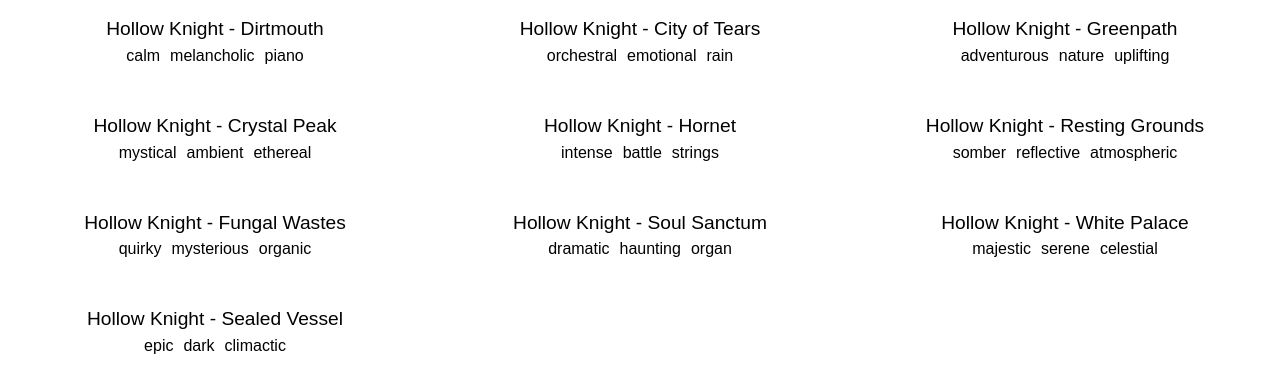
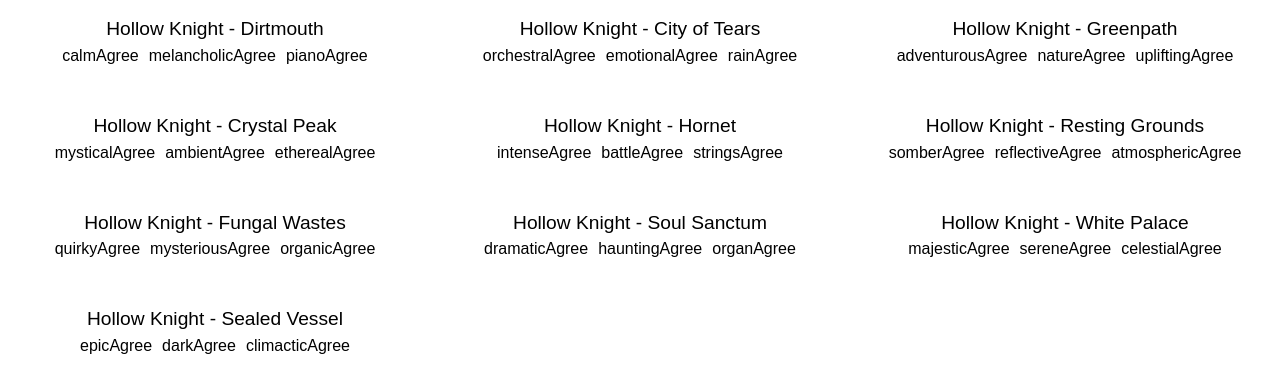
Before and after one commit to CrumrineCoder/bardicinspirationnext, a Next.js app: page / in a window 1280 px wide. Shown: the top 392 px of the page. Built offline with nearby package versions, Linux system fonts and the light colour scheme.

Commit message:
setting up dummy db

```diff
--- a/src/app/components/MusicBox.tsx
+++ b/src/app/components/MusicBox.tsx
@@ -9,14 +9,9 @@
   artist: string;
   user: {
     id: number;
-    name: string;
+    userName: string;
     email: string;
-  };
-  setUser: React.Dispatch<React.SetStateAction<{
-    id: number;
-    name: string;
-    email: string;
-  }>>;
+  } | null;
 }
 
 const options = {
@@ -26,7 +21,7 @@
   },
 };
 
-function MusicBox ({songName, tags, link, artist, user, setUser}: MusicBoxProps) {
+function MusicBox ({songName, tags, link, artist, user}: MusicBoxProps) {
   return (
     <div className="MusicBox">
       <h2 className="MusicBoxHeader">
@@ -39,6 +34,15 @@
         {tags.map((tag, index) => (
           <span className="tag" key={index}>
             {tag}
+            {user && (
+              <button
+                onClick={() => {
+
+                }}
+              >
+                Agree
+              </button>
+            )}
           </span>
         ))}
       </div>
--- /dev/null
+++ b/src/app/fakeDB/songData.tsx
@@ -0,0 +1,8 @@
+const songs = [
+    {id: 1, songName: "Dirtmouth", artist: "Hollow Knight", link: "NSlkW1fFkyo"},
+    {id: 2, songName: "City of Tears", artist: "Hollow Knight", link: "MJDn70jh1V0"},
+    {id: 3, songName: "Greenpath", artist: "Hollow Knight", link: "fWquuWkHVP4"},
+    {id: 4, songName: "Crystal Peak", artist: "Hollow Knight", link: "DWKKsB0rD40"},
+    {id: 5, songName: "Hornet", artist: "Hollow Knight", link: "7xkM8mWC4Kk"},
+];
+export default songs;
--- /dev/null
+++ b/src/app/fakeDB/tags.tsx
@@ -0,0 +1,8 @@
+const tags = [
+    { id: 1, name: "calm" },
+    { id: 2, name: "melancholic" },
+    { id: 3, name: "piano" },
+    { id: 4, name: "orchestral" },
+    { id: 5, name: "emotional" }
+];
+export default tags;
--- /dev/null
+++ b/src/app/fakeDB/user.tsx
@@ -0,0 +1,4 @@
+const user = [
+    {id: 1, email: "muesuemguy@gmail.com", userName: "Museum Guy"},
+]
+export default user;
--- a/src/app/page.tsx
+++ b/src/app/page.tsx
@@ -1,16 +1,17 @@
 'use client';
 import MusicBox from "./components/MusicBox";
 import songs from "./fakeDB/songs";
-import { useState } from "react";
+import users from "./fakeDB/user";
+import { useState, useEffect } from "react";
 
 import "./app.scss";
 
+
 export default function Home() {
-  const [dummyUser, setDummyUser] = useState({
-    id: 1,
-    name: "John Doe",
-    email: "johndoe@example.com",
-  });
+  const [currentUser, setCurrentUser] = useState<{ id: number; email: string; userName: string } | null>(null);
+  useEffect(() => {
+    setCurrentUser(users[0]);
+  }, []);
   return (
     <div className="MusicBoxContainer">
       {songs.map((song, index) => (
@@ -20,8 +21,7 @@
           tags={song.tags}
           link={song.link}
           artist={song.artist}
-          user={dummyUser}
-          setUser={setDummyUser}
+          user={currentUser}
         />
       ))}
     </div>
```
